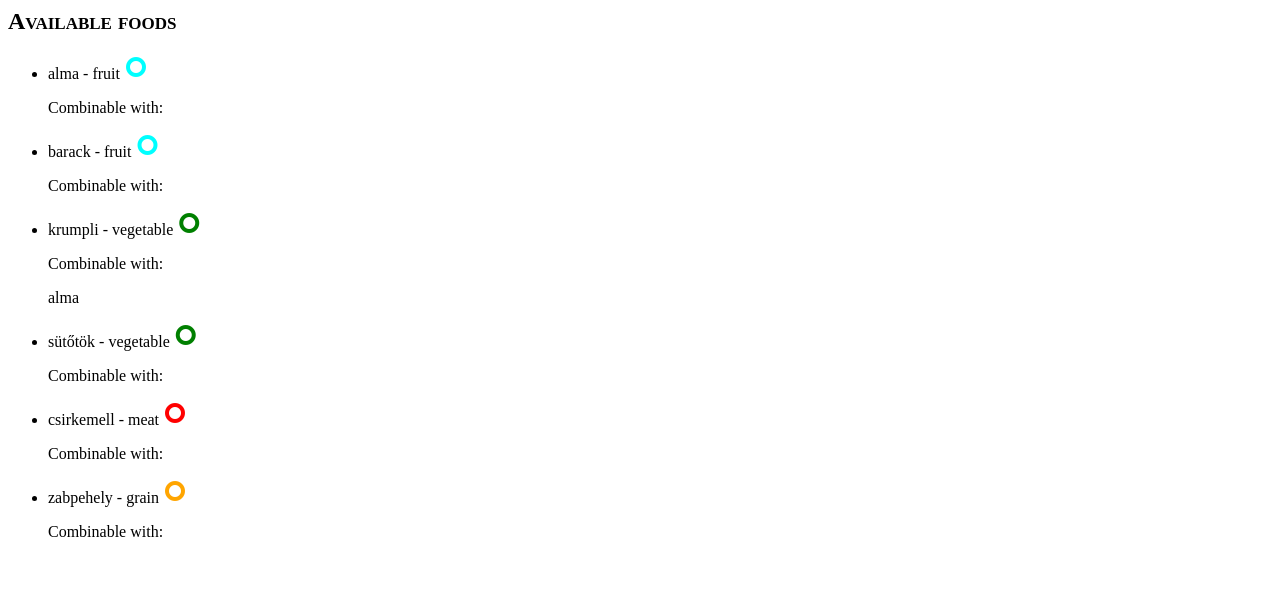
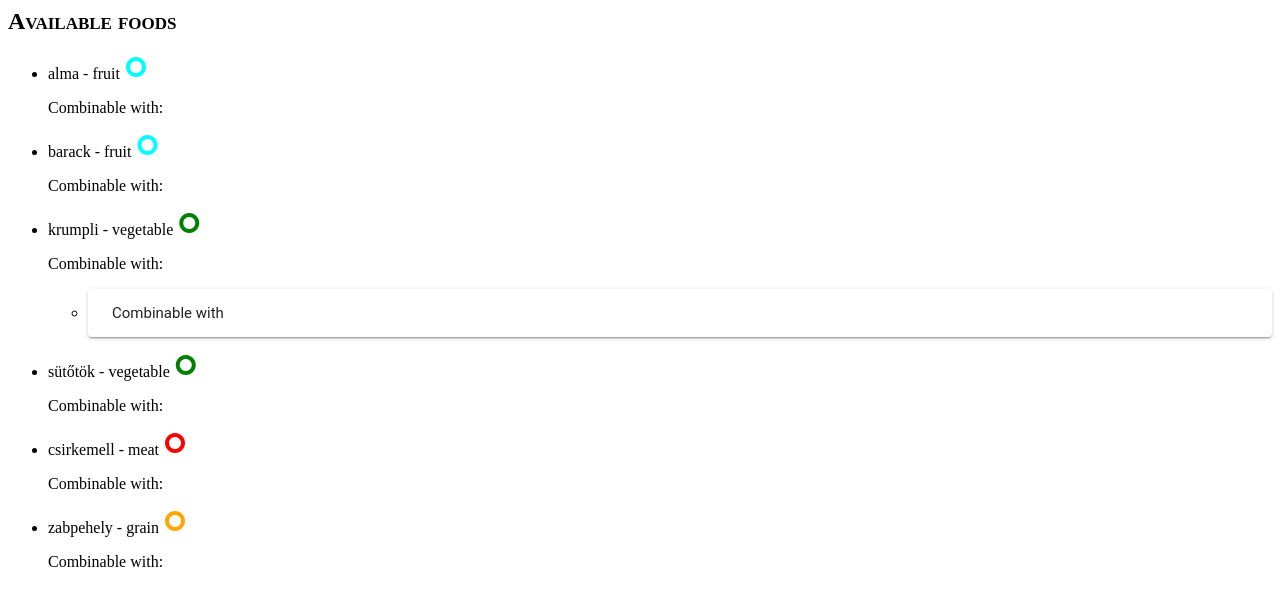
Before and after one commit to zoltangoendoes/food-table, an Angular app: page / in a window 1280 px wide. Shown: the top 606 px of the page. Built offline with nearby package versions, Linux system fonts and the light colour scheme.

Commit message:
add accordion

```diff
--- a/src/app/app.module.ts
+++ b/src/app/app.module.ts
@@ -4,9 +4,11 @@ import { FormsModule } from '@angular/forms';
 import { MatIconModule } from '@angular/material/icon';
 import { AppComponent } from './app.component';
 import { HelloComponent } from './hello.component';
+import { MatExpansionModule } from '@angular/material/expansion';
+import { BrowserAnimationsModule } from '@angular/platform-browser/animations';
 
 @NgModule({
-  imports: [BrowserModule, FormsModule, MatIconModule],
+  imports: [BrowserModule, FormsModule, MatIconModule, MatExpansionModule, BrowserAnimationsModule],
   declarations: [AppComponent, HelloComponent],
   bootstrap: [AppComponent],
 })
--- /dev/null
+++ b/src/app/hello.component.css
@@ -0,0 +1,6 @@
+.combination-list {
+  list-style: none;
+}
+body {
+  color: red;
+}
--- a/src/app/hello.component.html
+++ b/src/app/hello.component.html
@@ -19,8 +19,29 @@
 
     <p></p>
     <p>Combinable with:</p>
-    <span *ngFor="let subfood of food.combinableWith">
-      {{ subfood.name }}
-    </span>
+    <ul class="combination-list">
+      <li *ngFor="let subfood of food.combinableWith">
+        <mat-expansion-panel hideToggle>
+          <mat-expansion-panel-header>
+            <mat-panel-title> Combinable with </mat-panel-title>
+          </mat-expansion-panel-header>
+          <p>
+            {{ subfood.name }} - {{ subfood.type }}
+            <mat-icon *ngIf="subfood.type == 'fruit'" style="color: cyan">
+              trip_origin</mat-icon
+            >
+            <mat-icon *ngIf="subfood.type == 'vegetable'" style="color: green">
+              trip_origin</mat-icon
+            >
+            <mat-icon *ngIf="subfood.type == 'meat'" style="color: red">
+              trip_origin</mat-icon
+            >
+            <mat-icon *ngIf="subfood.type == 'grain'" style="color: orange">
+              trip_origin</mat-icon
+            >
+          </p>
+        </mat-expansion-panel>
+      </li>
+    </ul>
   </li>
 </ul>
```
